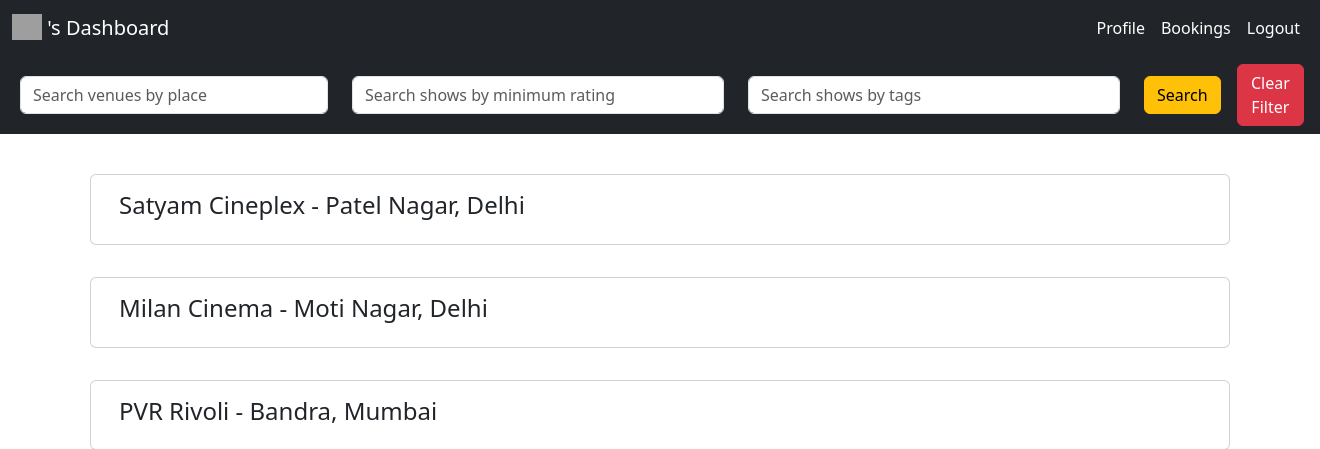
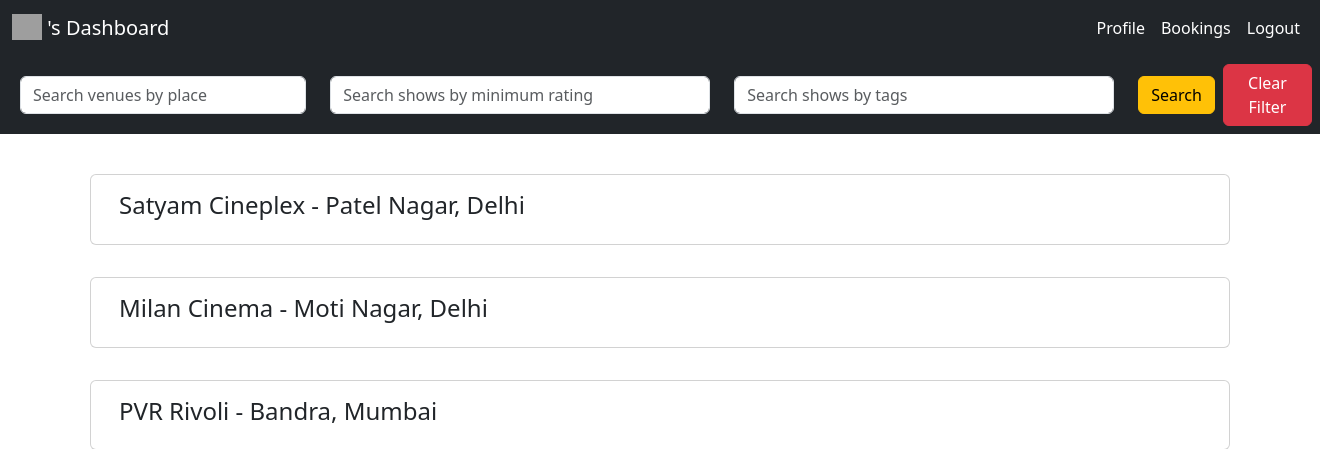
Before and after one commit to hkjain14/TicketBookingApp, a Flask app: template src/templates/user_view.html in a window 1320 px wide. Shown: the top 449 px of the page. Run offline with Flask 2, Linux system fonts and the light colour scheme; the template is opened without the code that fills it: values that come from a table or form of the project are taken from there, others are empty; grey boxes are pictures that could not be loaded.

Commit message:
Minor tag changes in UserView

```diff
--- a/src/templates/user_view.html
+++ b/src/templates/user_view.html
@@ -52,7 +52,7 @@
 
     <div class="collapse navbar-collapse" id="navbarSupportedContent">
         <form class="d-flex" role="search">
-            <input class="form-control me-4" style="width:1000px; margin-left:20px ;" type="text"
+            <input class="form-control me-4" style="width: 900px; margin-left:20px ;" type="text"
                    placeholder="Search venues by place" aria-label="Search" name="placeFilter">
             <input class="form-control me-4" type="number" min="1" max="5"
                    placeholder="Search shows by minimum rating" name="ratingFilter">
@@ -60,7 +60,7 @@
             <button class="btn btn-warning" type="submit">Search</button>
         </form>
         <form>
-            <button class="btn btn-danger mx-3" type="submit">Clear Filter</button>
+            <button class="btn btn-danger mx-2" type="submit">Clear Filter</button>
         </form>
     </div>
 </nav>
```
Also changed, not shown: src/ticketDb.sqlite3.
